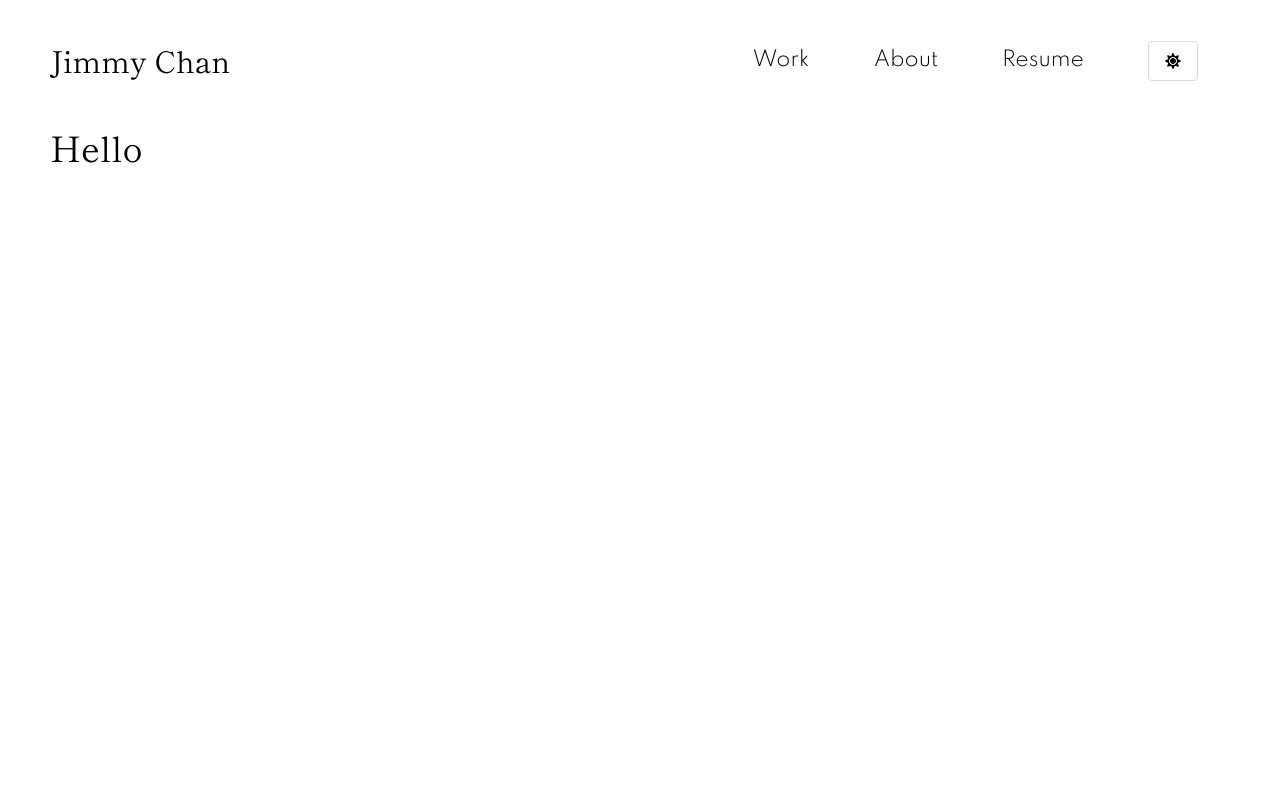
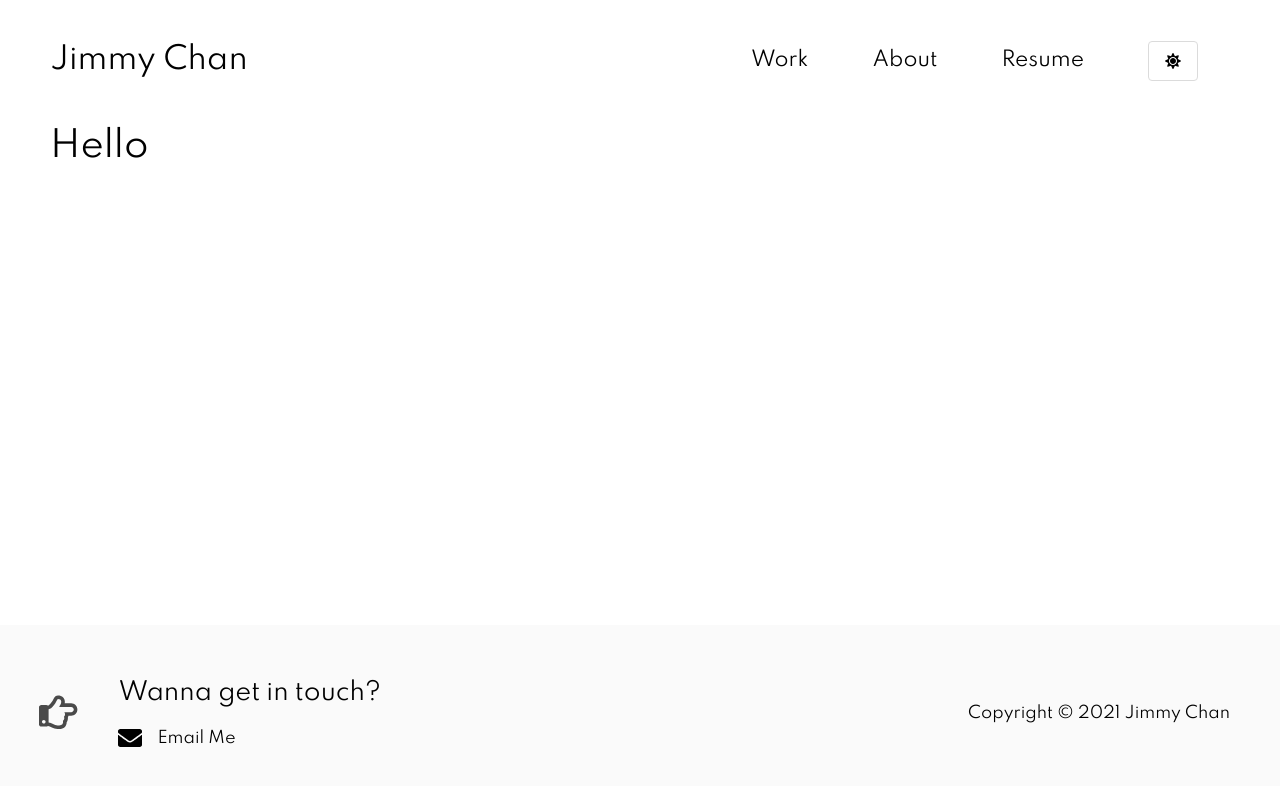
Before and after one commit to jimmyc018/online-profile, a React (Create React App) app: page / in a window 1280 px wide. Shown: the top 786 px of the page. Built offline with nearby package versions, Linux system fonts and the light colour scheme.

Commit message:
Add footer

```diff
--- /dev/null
+++ b/src/components/Footer/Footer.scss
@@ -0,0 +1,66 @@
+@import '../../styles/variables';
+
+.footer {
+  display: flex;
+  align-items: center;
+  justify-content: space-between;
+  padding: 50px $page-gap-small;
+
+  @media screen and (min-width: 1024px) {
+    padding: 50px $page-gap-large;
+  }
+
+  @media screen and (min-width: 1400px) {
+    padding: 50px $page-gap-extra-large;
+  }
+
+  .footer__text {
+    color: #000;
+  }
+
+  &__left-area {
+    display: flex;
+    align-items: center;
+
+    > .footer__icon {
+      font-size: 2.4em;
+      position: relative;
+      animation: movement 2s infinite;
+    }
+
+    .footer__contact {
+      margin-left: 30px;
+    }
+  }
+
+  &__title {
+    font-size: 1.5em;
+  }
+
+  &__email {
+    display: flex;
+    flex-direction: row;
+    align-items: center;
+    margin-top: 15px;
+
+    .footer__icon {
+      color: #000;
+      font-size: 1.5em;
+    }
+
+    .footer__text {
+      margin-left: 15px;
+    }
+  }
+}
+
+@keyframes movement {
+  0%,
+  100% {
+    right: 0;
+  }
+
+  50% {
+    right: 50px;
+  }
+}
--- /dev/null
+++ b/src/components/Footer/Footer.tsx
@@ -0,0 +1,22 @@
+import { FontAwesomeIcon } from '@fortawesome/react-fontawesome';
+import React from 'react';
+
+import './Footer.scss';
+
+const CustomFooter = () => (
+  <footer className="footer">
+    <div className="footer__left-area">
+      <FontAwesomeIcon className="footer__icon" icon={['far', 'hand-point-right']}></FontAwesomeIcon>
+      <div className="footer__contact">
+        <p className="footer__text footer__title">Wanna get in touch?</p>
+        <div className="footer__email">
+          <FontAwesomeIcon className="footer__icon" icon={['fas', 'envelope']}></FontAwesomeIcon>
+          <p className="footer__text">Email Me</p>
+        </div>
+      </div>
+    </div>
+    <span className="footer__text">Copyright &copy; {(new Date()).getFullYear()} Jimmy Chan</span>
+  </footer>
+);
+
+export default CustomFooter;
--- a/src/styles/_typography.scss
+++ b/src/styles/_typography.scss
@@ -1,14 +1,16 @@
-@import url('https://fonts.googleapis.com/css2?family=Shippori+Mincho:wght@400;500;600;700;800&family=Spartan:wght@100;200;300;400;500;600&display=swap');
-@import url('https://fonts.googleapis.com/css2?family=Spartan:wght@100;200;300;400;500;600&display=swap');
+@import url('https://fonts.googleapis.com/css2?family=Spartan:wght@300;400;500;600;700&display=swap');
 
 body {
   font-family: 'Spartan', sans-serif;
+  font-weight: $font-weight-regular;
   -webkit-font-smoothing: antialiased;
   -moz-osx-font-smoothing: grayscale;
   margin: 0;
 }
 
 #root > div {
+  display: flex;
+  flex-direction: column;
   min-height: 100vh;
 }
 
@@ -18,8 +20,6 @@ code {
 
 @for $index from 1 through 6 {
   h#{$index} {
-    font-family: 'Shippori Mincho', serif;
-    font-weight: $font-weight-regular;
     margin: 0;
   }
 }
@@ -49,7 +49,6 @@ h6 {
 }
 
 p, span, li, a {
-  font-weight: $font-weight-light;
   margin: 0;
 }
 
@@ -62,6 +61,9 @@ a {
 }
 
 blockquote, blockquote * {
-  font-weight: $font-weight-semi-bold;
   font-style: italic;
 }
+
+footer, footer * {
+  font-size: 1rem;
+}
--- a/src/styles/_variables.scss
+++ b/src/styles/_variables.scss
@@ -7,13 +7,15 @@ $font-weight-semi-bold: 600;
 $font-weight-bold: 700;
 $font-weight-extra-bold: 800;
 
+$black: #000000;
+$light-black: #262626;
+$white: #FFFFFF;
+$dark-blue: #274BC8;
 $dark-grey: #2B2B2B;
-$dark-blue: #007CBA;
+$light-grey: #3e454b;
+$extra-light-grey: #8f99a4;
 $orange: #FF5833;
-$white: #FFFFFF;
-$black: #000000;
-$lighter-black: #262626;
 
 $page-gap-small: 25px;
 $page-gap-large: 50px;
-$page-gap-extra-large: 200px;
+$page-gap-extra-large: 250px;
--- a/src/styles/theme.scss
+++ b/src/styles/theme.scss
@@ -1,6 +1,7 @@
 @import './variables';
 
 .page-content {
+  flex: 1 1 auto;
   margin: 0 $page-gap-small;
 
   @media screen and (min-width: 1024px) {
--- a/src/styles/theme.tsx
+++ b/src/styles/theme.tsx
@@ -3,6 +3,7 @@ import React, { useState } from 'react';
 import styled, { ThemeProvider } from 'styled-components';
 
 import CustomNavbar from '../components/Navbar/Navbar';
+import CustomFooter from '../components/Footer/Footer';
 import './theme.scss';
 
 const lightTheme = {
@@ -45,6 +46,7 @@ export function CustomTheme(props: any) {
         <div className="page-content">
           {props.children}
         </div>
+        <CustomFooter></CustomFooter>
       </GlobalStyles>
     </ThemeProvider>
   );
```
